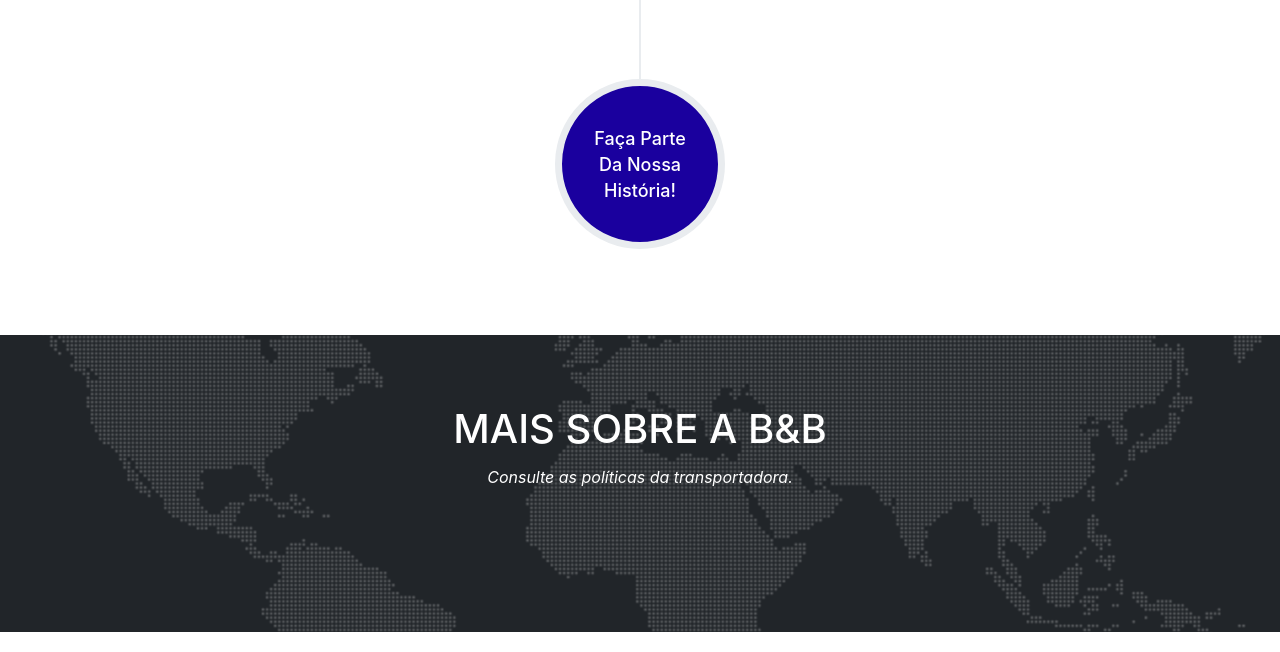
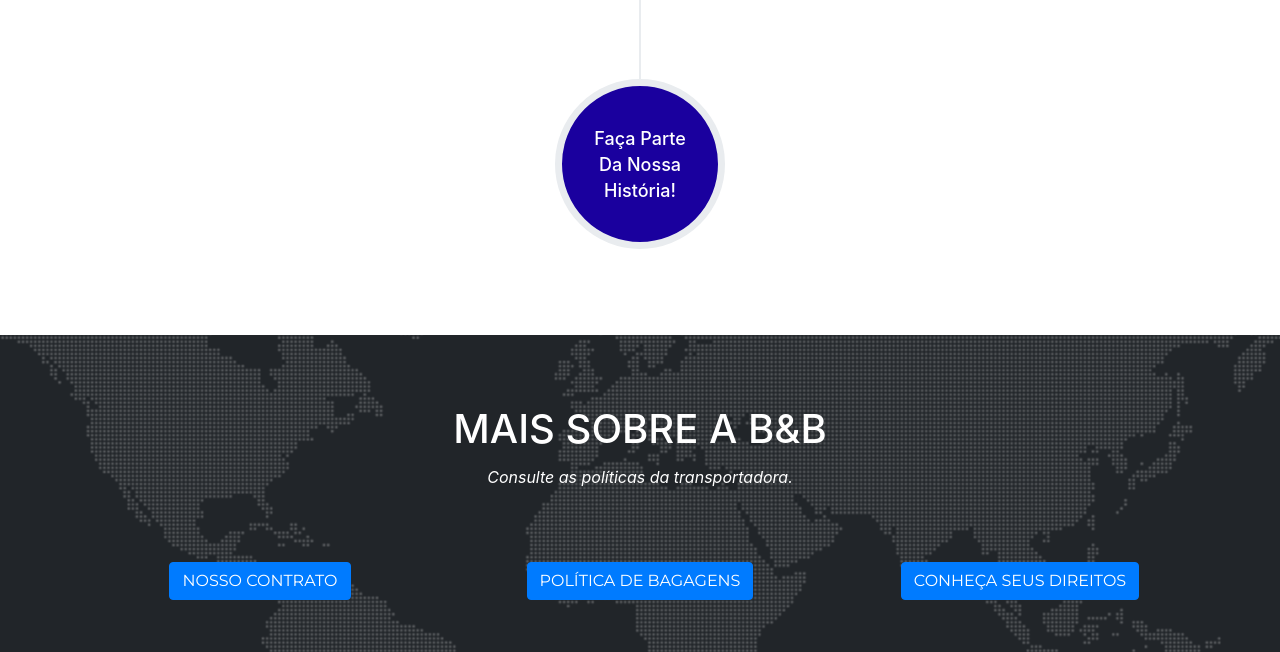
Before and after one commit to Jvictor97/BeBTransport, a website with bundled scripts: page index.html in a window 1280 px wide. Shown: the part 3920-4572 px from the top of the page. Built offline with nearby package versions, Linux system fonts and the light colour scheme; a web font is replaced by a local one.

Commit message:
Finalizado

```diff
--- a/index.html
+++ b/index.html
@@ -22,6 +22,8 @@
 
     <!-- Custom styles for this template -->
     <link href="css/agency.css" rel="stylesheet">
+
+    <link rel="icon" href="./img/favicon.png">
 
   </head>
 
@@ -293,7 +295,7 @@
             <h3 class="section-subheading text-muted" style="color: white !important">Consulte as políticas da transportadora.</h3>
           </div>
         </div>
-        <!--<div class="row">
+        <div class="row">
           <div class="col-lg-12">
             <form id="contactForm" name="sentMessage" novalidate="novalidate">
               <div class="row">
@@ -313,7 +315,7 @@
               </div>
             </form>
           </div>
-        </div>-->
+        </div>
       </div>
     </section>
 
```
Also changed, not shown: img/favicon.png (added).
